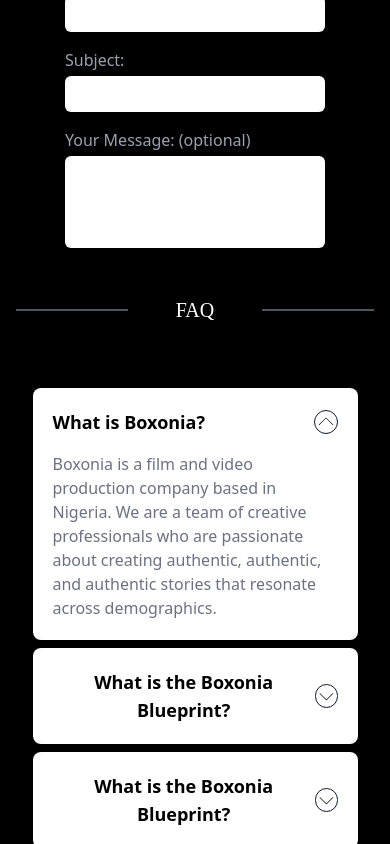
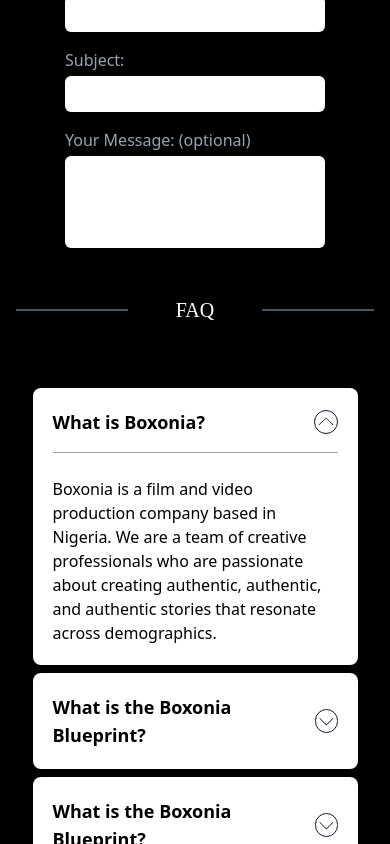
Before and after one commit to Oluzicco22/boxonia, a React (Vite) app: page /contact in a window 390 px wide. Both pictures are taken after a click on the button "What is Boxonia?". Shown: the part 699-1543 px from the top of the page. Built offline with nearby package versions, Linux system fonts and the light colour scheme; a web font is replaced by a local one.

Commit message:
Fixed image responsiveness

```diff
--- a/src/components/ContactComponent/FAQArticle.jsx
+++ b/src/components/ContactComponent/FAQArticle.jsx
@@ -1,8 +1,9 @@
-import {useState} from "react";
-import {PiCaretDownThin, PiCaretUpThin} from "react-icons/pi";
+import { useState } from "react";
+import { PiCaretDownThin } from "react-icons/pi";
 
-const FAQArticle = ({articles}) => {
+const FAQArticle = ({ articles }) => {
     const [seeAnswer, setSeeAnswer] = useState(null);
+
     const toggleOptions = (id) => {
         setSeeAnswer(prevId => (prevId === id ? null : id));
     }
@@ -11,20 +12,27 @@
         const isOpen = seeAnswer === index;
 
         return (
-            <button key={index} className="w-full bg-white rounded-lg p-5 shadow" onClick={() => toggleOptions(index)}>
+            <button
+                key={index}
+                className="w-full bg-white rounded-lg p-5 shadow text-left"
+                onClick={() => toggleOptions(index)}
+            >
                 <p className="flex items-center justify-between text-black font-semibold text-lg">
                     {article.question}
-                    {isOpen ?
-                        <PiCaretUpThin className="border-1 border-gray-900 w-6 h-6 rounded-full" /> :
-                        <PiCaretDownThin className="border-1 border-gray-900 w-6 h-6 rounded-full" />
-                    }
+                    <PiCaretDownThin
+                        className={`
+                            transition-transform duration-500 ease-in-out
+                            w-6 h-6 border border-gray-900 rounded-full
+                            ${isOpen ? '-rotate-180' : 'rotate-0'}
+                        `}
+                    />
                 </p>
-                <span className={`${isOpen ? 'inline-block' : 'hidden'} mt-4 text-left text-balance font-medium text-gray-500`}>
-                {article.answer}
-            </span>
+                <span className={`${isOpen ? 'inline-block' : 'hidden'} mt-4 text-left font-medium text-black border-t pt-6 border-gray-400 w-full`}>
+                    {article.answer}
+                </span>
             </button>
-        )
-    })
-}
+        );
+    });
+};
 
 export default FAQArticle;
```
